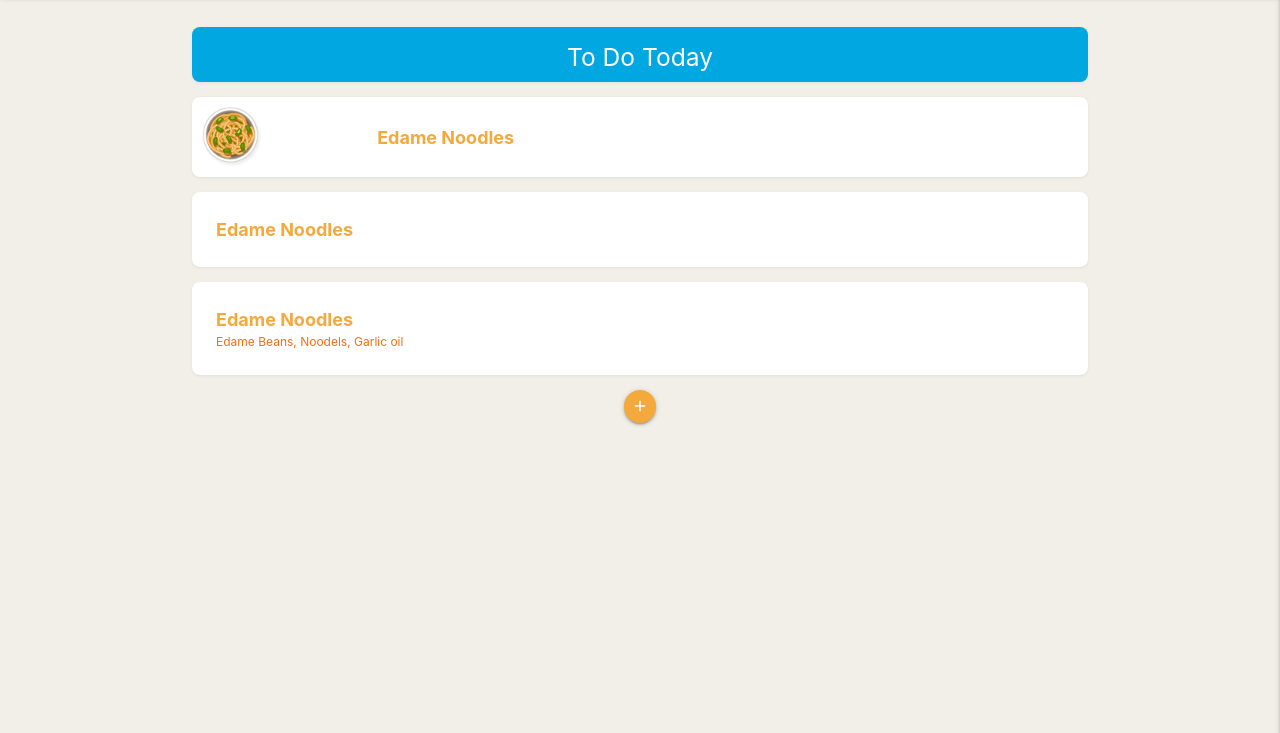
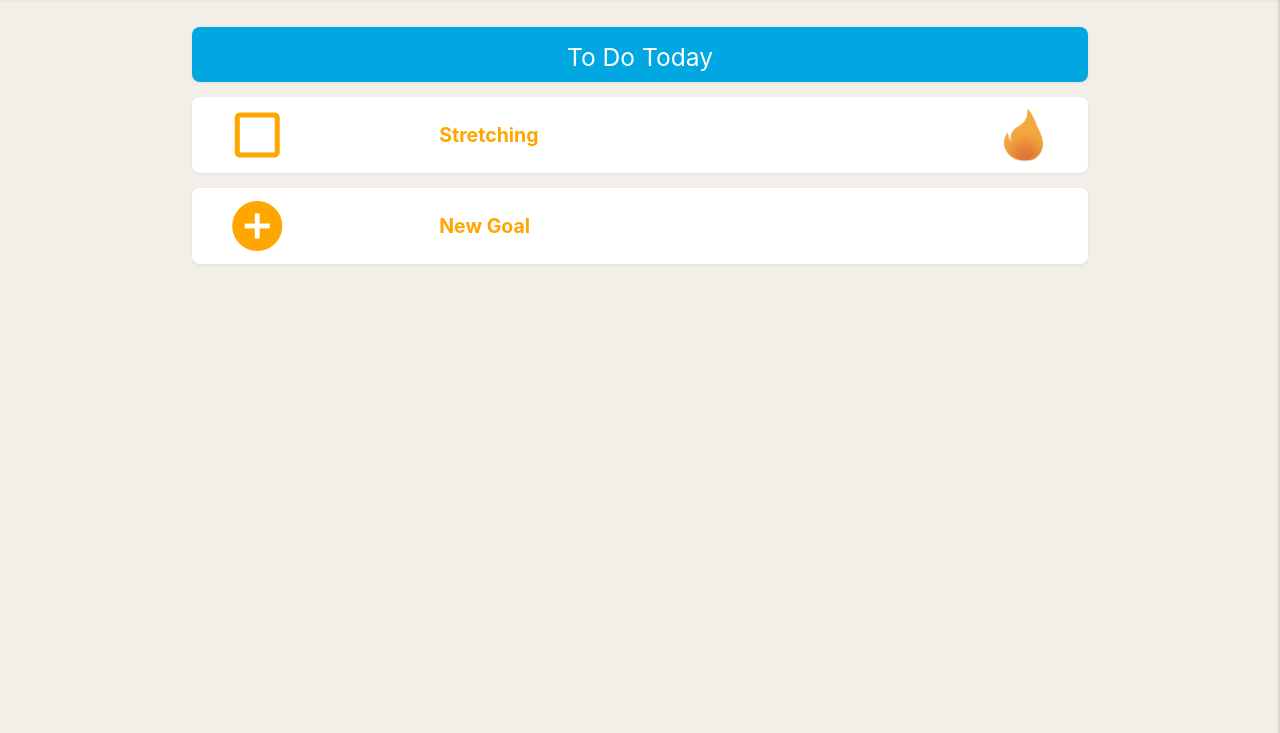
Before and after one commit to starsurfer87/Capstone-Project, a plain HTML site: page 5-FinalProduct/app/index.html in a window 1280 px wide. Shown: the part 67-800 px from the top of the page. Drawn offline with Linux system fonts and the light colour scheme.

Commit message:
Goal Card Styles
- added flame streak
- added checkbox
- put the different goal cards on the right pages
- added new goal card

```diff
--- a/5-FinalProduct/app/css/styles.css
+++ b/5-FinalProduct/app/css/styles.css
@@ -1,7 +1,7 @@
 /* colours */
 :root{
   --accent: #00A7E1;
-  --themelight: rgb(244,169,60);
+  --themelight: #ffa600;
   --themedark: #ED701E;
   --background: #F2EFE9;
   --dark: #1A535C;
@@ -23,6 +23,8 @@ body{
 }
 .card-panel{
   border-radius: 8px;
+  padding-top: 8px;
+  padding-bottom: 8px;
   box-shadow: 0px 1px 3px rgba(90,90,90,0.1);
 }
 
@@ -33,35 +35,21 @@ body{
 }
 
 /* goal card styles */
-.card-panel.main-goal{
-  padding: 10px;
-  display: grid;
-  grid-template-columns: 2fr 8fr;
-  grid-template-areas: "image details";
-  position: relative;
+.card-panel i{
+  color: var(--themelight);
 }
-.main-goal img{
-  grid-area: image;
-  max-width: 60px;
-}
-.recipe-details{
-  grid-area: details;
-}
-.recipe-title{
+.goal-title{
   font-weight: bold;
-  font-size: 1.2em;
+  font-size: 1.3em;
   color: var(--themelight)
 }
-.recipe-ingredients{
+.goal-details{
   font-size: 0.8em;
   color: var(--themedark)
 }
 
 /* form-styles */
-.add-btn{
-  background: var(--themelight) !important;
-}
-input{
+/*input{
   box-shadow: none !important;
   -webkit-box-shadow: none !important;
 }
@@ -71,4 +59,4 @@ input{
 }
 form .input-field{
   margin-top: 30px;
-}
+}*/
--- a/5-FinalProduct/app/index.html
+++ b/5-FinalProduct/app/index.html
@@ -49,34 +49,30 @@
     <li><a href="/pages/about.html" class="waves-effect">About</a></li>
   </ul>
 
-  <!-- recipes -->
+  <!-- goals -->
   <div class="content container">
     <div class="card-panel title row">
       <h5 class="center white-text">To Do Today</h5>
     </div>
-    <div class="card-panel main-goal white row valign-wrapper">
-      <img src="/img/dish.png" alt="recipe thumb">
-      <div class="recipe-details">
-        <div class="recipe-title">Edame Noodles</div>
+      <div class="card-panel white row valign-wrapper">
+        <div class="col s3 left-align">
+          <i class="material-icons medium">check_box_outline_blank</i>
+        </div>
+        <div class="col s7">
+          <div class="goal-title">Stretching</div>
+        </div>
+        <div class="col s2 right-align">
+          <img src="/img/flame.png" height="60" width="auto">
+        </div>
       </div>
+    <div class="card-panel row white valign-wrapper">
+      <div class="col s3">
+        <a href="/pages/new_goal.html">
+          <i class="material-icons medium">add_circle</i>
+        </a>
+      </div>
+      <div class="goal-title col s9">New Goal</div>
     </div>
-    <div class="card-panel recipe white row valign-wrapper">
-      <div class="recipe-details">
-        <div class="recipe-title">Edame Noodles</div>
-      </div>
-    </div>
-    <div class="card-panel recipe white row valign-wrapper">
-      <div class="recipe-details">
-        <div class="recipe-title">Edame Noodles</div>
-        <div class="recipe-ingredients">Edame Beans, Noodels, Garlic oil</div>
-      </div>
-    </div>
-  </div>
-
-  <div class="center">
-    <a href="/pages/new_goal.html" class="btn-floating btn-small btn-large add-btn">
-      <i class="material-icons">add</i>
-    </a>
   </div>
 
   <!-- add recipe side nav
```
Also changed, not shown: 5-FinalProduct/app/pages/current_goals.html (+12 -0 lines), 5-FinalProduct/app/pages/past_goals.html (+15 -0 lines), 5-FinalProduct/app/img/flame.png (added).
